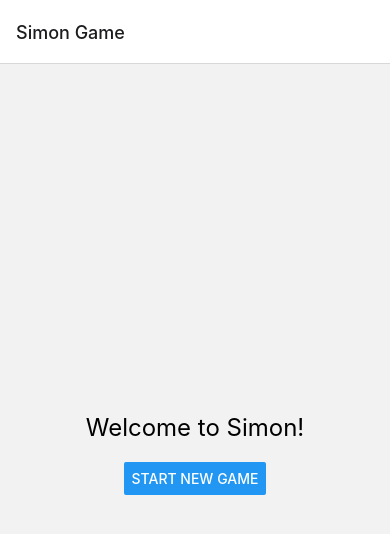
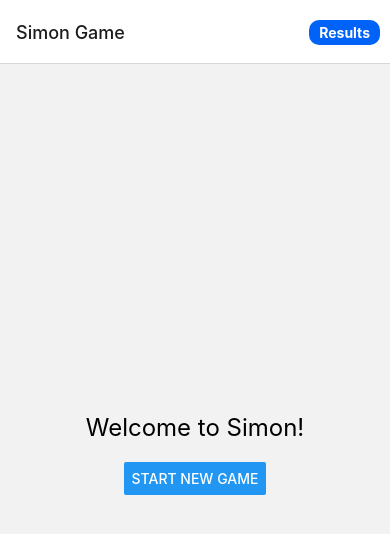
Before and after one commit to idotalmor/simon, a React Native app: screen /SimonGame in a window 390 px wide. Shown: the top 534 px of the page. Built offline with nearby package versions, Linux system fonts and the light colour scheme.

Commit message:
added result screen skeleton and added appbar in simon game screen navigating to it

```diff
--- a/App.tsx
+++ b/App.tsx
@@ -11,8 +11,14 @@ import { NavigationContainer } from '@react-navigation/native';
 import { createStackNavigator } from '@react-navigation/stack';
 
 import SimonGameScreen from './src/features/simonGame/screens/SimonGameScreen.tsx';
+import ResultsScreen from "./src/features/results/screens/ResultsScreen.tsx";
 
-const Stack = createStackNavigator();
+type RootStackParamList = {
+  SimonGame: undefined;
+  ResultScreen: undefined;
+};
+
+const Stack = createStackNavigator<RootStackParamList>();
 
 function App(): React.JSX.Element {
   return (
@@ -23,6 +29,11 @@ function App(): React.JSX.Element {
           component={SimonGameScreen}
           options={{ title: 'Simon Game' }}
         />
+        <Stack.Screen
+          name="ResultScreen"
+          component={ResultsScreen}
+          options={{ title: 'Results' }}
+        />
       </Stack.Navigator>
     </NavigationContainer>
   );
@@ -30,3 +41,4 @@ function App(): React.JSX.Element {
 }
 
 export default App;
+export type {RootStackParamList}
--- /dev/null
+++ b/src/features/results/screens/ResultsScreen.tsx
@@ -0,0 +1,22 @@
+import React from "react";
+import { SafeAreaView, StyleSheet, Text } from "react-native";
+
+
+const ResultsScreen = () => {
+
+
+  return (
+    <SafeAreaView style={styles.container}>
+      <Text> result screen</Text>
+    </SafeAreaView>
+
+  );
+};
+
+const styles = StyleSheet.create({
+  container: {
+    flex: 1
+  }
+});
+
+export default ResultsScreen;
--- a/src/features/simonGame/screens/SimonGameScreen.tsx
+++ b/src/features/simonGame/screens/SimonGameScreen.tsx
@@ -1,11 +1,35 @@
-import React from "react";
-import { SafeAreaView, StyleSheet } from "react-native";
+import React, { useLayoutEffect } from "react";
+import { Button, SafeAreaView, StyleSheet, Text, TouchableOpacity, View } from "react-native";
 
 import { GameState, useSimon } from "../hooks/useSimon.ts";
 import EmptyState from "../components/EmptyState.tsx";
 import Game from "../components/Game.tsx";
+import { RouteProp } from "@react-navigation/native";
+import { StackNavigationProp } from "@react-navigation/stack";
+import { RootStackParamList } from "../../../../App.tsx";
 
-const SimonGameScreen = () => {
+type SimonGameScreenNavigationProp = StackNavigationProp<RootStackParamList, 'SimonGame'>;
+type SimonGameScreenRouteProp = RouteProp<RootStackParamList, 'SimonGame'>;
+
+type SimonGameScreenProps = {
+  navigation: SimonGameScreenNavigationProp;
+  route: SimonGameScreenRouteProp;
+};
+
+const SimonGameScreen = ({ navigation }: SimonGameScreenProps) => {
+
+  useLayoutEffect(() => {
+    navigation.setOptions({
+      headerRight: () => (
+        <TouchableOpacity
+          onPress={() => navigation.navigate('ResultScreen')}
+          style={styles.appBarButton}
+        >
+          <Text style={styles.appBarButtonText}>Results</Text>
+        </TouchableOpacity>
+      ),
+    });
+  }, [navigation]);
 
   const { state, newGame, play } = useSimon();
 
@@ -22,7 +46,18 @@ const SimonGameScreen = () => {
 const styles = StyleSheet.create({
   container: {
     flex: 1
-  }
+  },
+  appBarButton: {
+    marginRight: 10,
+    backgroundColor: '#0062f6',
+    paddingHorizontal:10,
+    paddingVertical:4,
+    borderRadius:10
+  },
+  appBarButtonText: {
+    color: '#ffffff',
+    fontWeight: 'bold',
+  },
 });
 
 export default SimonGameScreen;
```
Also changed, not shown: src/features/simonGame/components/Game.tsx (+10 -6 lines).
